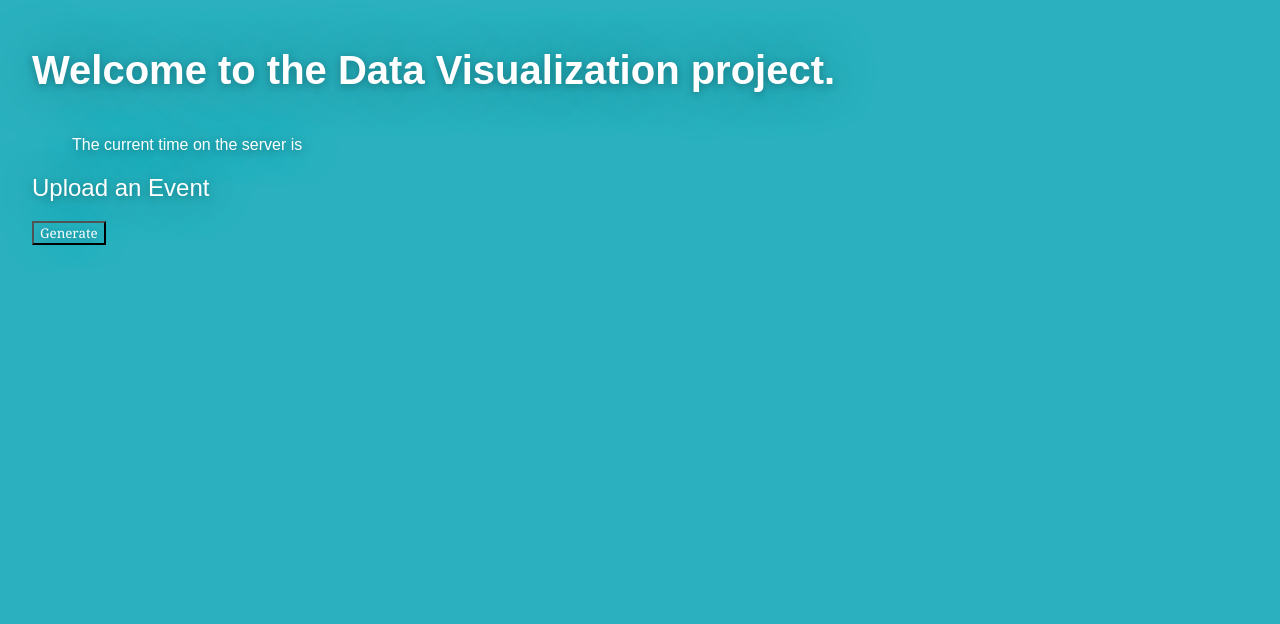
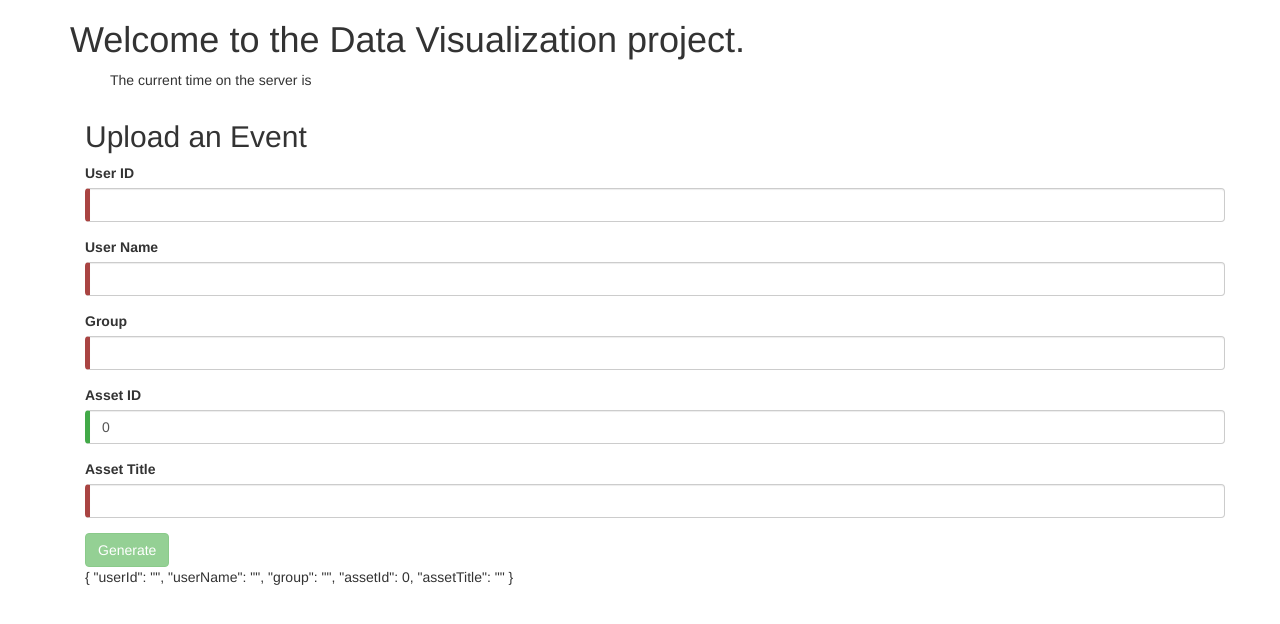
Before and after one commit to brightinteractive/data-visualization-front-end, an Angular app: page / in a window 1280 px wide. Shown: the top 624 px of the page. Built offline with nearby package versions, Linux system fonts and the light colour scheme; no server answers.

Commit message:
form submission complete

```diff
--- a/src/app/app.module.ts
+++ b/src/app/app.module.ts
@@ -8,6 +8,7 @@ import { TimeComponent } from './components/time/time.component';
 import { TimeService } from './services/time/time.service';
 import { UploadEventComponent } from './components/upload-event/upload-event.component';
 import { UploadEventService } from './services/upload-event/upload-event.service';
+import { FormsModule } from '@angular/forms';
 
 
 @NgModule({
@@ -19,6 +20,7 @@ import { UploadEventService } from './services/upload-event/upload-event.service
   imports: [
     BrowserModule,
     HttpClientModule,
+    FormsModule
   ],
   providers: [TimeService, UploadEventService],
   bootstrap: [AppComponent]
--- a/src/app/components/upload-event/upload-event.component.html
+++ b/src/app/components/upload-event/upload-event.component.html
@@ -1,6 +1,54 @@
-<h2>Upload an Event</h2>
-<!-- <form action=""></form> -->
+<div class="container">
+  <h2>Upload an Event</h2>
+  <form (ngSubmit)="uploadEvent()" #eventForm="ngForm">
+    <div class="form-group">
+        <label for="userId">User ID</label>
+        <input type="text" class="form-control" id="userId" required name = "userId" [(ngModel)] = "eventModel.userId" #userId="ngModel">
+        <div [hidden]="userId.valid || userId.pristine" class="alert alert-danger">
+          User ID is required
+        </div>
+    </div>
 
-<button (click)="uploadEvent()">
-  Generate
-</button>
+    <div class="form-group">
+        <label for="userName">User Name</label>
+        <input type="text" class="form-control" id="userName" required name="userName" [(ngModel)] = "eventModel.userName" #userName="ngModel">
+        <div [hidden]="userName.valid || userName.pristine" class="alert alert-danger">
+            User Name is required
+        </div>
+    </div>
+
+    <div class="form-group">
+        <label for="group">Group</label>
+        <input type="text" class="form-control" id="group" required name="group" [(ngModel)]= "eventModel.group" #group="ngModel">
+        <div [hidden]="group.valid || group.pristine" class="alert alert-danger">
+            Group is required
+        </div>
+    </div>
+
+    <div class="form-group">
+        <label for="assetId">Asset ID</label>
+        <input type="number" class="form-control" id="assetId" required name="assetId" min="0" [(ngModel)]= "eventModel.assetId" #assetId="ngModel">
+        <div [hidden]="assetId.valid || assetId.pristine" class="alert alert-danger">
+            Asset ID is required
+        </div>
+    </div>
+
+    <div class="form-group">
+        <label for="assetTitle">Asset Title</label>
+        <input type="text"  class="form-control" id="assetTitle" required name="assetTitle" [(ngModel)]= "eventModel.assetTitle" #assetTitle="ngModel">
+        <div [hidden]="assetTitle.valid || assetTitle.pristine" class="alert alert-danger">
+            Asset Title is required
+        </div>
+    </div>
+
+    <button type="submit" class="btn btn-success" [disabled]="!eventForm.form.valid">
+        Generate
+    </button>
+
+  </form>
+
+  {{ eventModel | json }}
+
+
+
+</div>
--- a/src/app/components/upload-event/upload-event.component.ts
+++ b/src/app/components/upload-event/upload-event.component.ts
@@ -1,6 +1,6 @@
 import { Component, OnInit } from '@angular/core';
 import { UploadEventService } from '../../services/upload-event/upload-event.service';
-import { ITime } from '../../models/time';
+import { Event } from '../../models/event';
 
 @Component({
   selector: 'app-upload-event',
@@ -9,11 +9,15 @@ import { ITime } from '../../models/time';
 })
 export class UploadEventComponent implements OnInit {
 
+  eventModel = new Event('','','', 0, '');
+
   constructor(private uploadEventService: UploadEventService) { }
 
-  ngOnInit() { }
+  ngOnInit() {
+  }
 
   uploadEvent() {
+    console.log(this.eventModel);
     this.uploadEventService.getEvent().subscribe();
   }
 
--- a/src/app/models/event.ts
+++ b/src/app/models/event.ts
@@ -1,7 +1,15 @@
 export class Event {
-    userId: string;
-    userName: string;
-    group: string;
-    assetId: number;
-    assetTitle: string;
+    constructor(
+        public userId: string,
+        public userName: string,
+        public group: string,
+        public assetId: number,
+        public assetTitle: string
+    ) {}
+
+    // public userId: string;
+    // public userName: string;
+    // public group: string;
+    // public assetId: number;
+    // public assetTitle: string;
 }
--- /dev/null
+++ b/src/assets/forms.css
@@ -0,0 +1,7 @@
+.ng-valid[required], .ng-valid.required  {
+    border-left: 5px solid #42A948; /* green */
+  }
+
+  .ng-invalid:not(form)  {
+    border-left: 5px solid #a94442; /* red */
+  }
--- a/src/index.html
+++ b/src/index.html
@@ -7,6 +7,7 @@
 
   <meta name="viewport" content="width=device-width, initial-scale=1">
   <link rel="icon" type="image/x-icon" href="favicon.ico">
+  <link rel="stylesheet" href="assets/forms.css">
 </head>
 <body>
   <app-root></app-root>
--- a/src/styles.css
+++ b/src/styles.css
@@ -1,5 +1,7 @@
 /* Application-wide Styles */
-h1 {
+@import url('https://unpkg.com/bootstrap@3.3.7/dist/css/bootstrap.min.css');
+
+/* h1 {
   font-family: Arial, Helvetica, sans-serif;
   font-size: 4.5rem;
   line-height: 4.8rem;
@@ -15,10 +17,10 @@ body {
 body, input[text], button {
   font-family: Cambria, Georgia;
 }
-/* everywhere else */
-* {
+/* everywhere else
+ {
   text-shadow: 0 0 50px #19838e, 0 2px 8px rgba(0,0,0,0.3);
   color: white;
   background-color: #2ab0be;
   font-family: Arial, Helvetica, sans-serif;
-}
+} */
```
